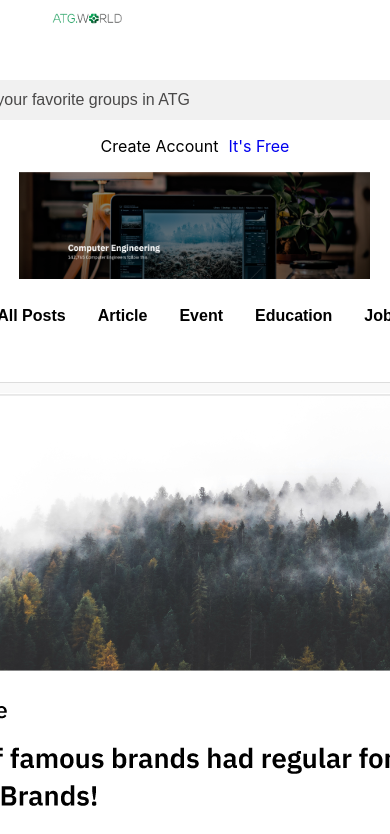
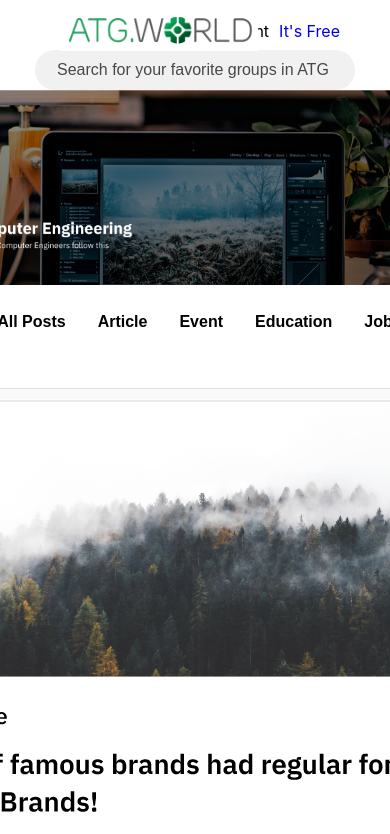
Before and after one commit to ShreyasZope/ATG.WORLD, a React (Create React App) app: page / in a window 390 px wide. Shown: the top 834 px of the page. Built offline with nearby package versions, Linux system fonts and the light colour scheme.

Commit message:
Responsive

```diff
--- a/src/App.css
+++ b/src/App.css
@@ -16,6 +16,16 @@
   position: absolute;
   top: 10px;
   left: 50px;
+}
+
+.image img,
+.Tablet_head img,
+.top-left-container img, /* Direct descendant selector */
+.Center_head img {
+    max-width: 100%;
+    height: auto;
+    display: block;
+    margin: 0 auto;
 }
 
 .search-bar {
@@ -114,52 +124,7 @@
   max-width: 600px; /* Adjust width as needed */
 }
 
-@media (max-width: 768px) {
-  .search-bar {
-    width: 90%;
-  }
 
-  .top-right-container {
-    position: relative;
-    top: auto;
-    right: auto;
-    text-align: center;
-  }
-
-  .home-page {
-    padding-top: 50px;
-  }
-
-  .search-bar {
-    margin-top: 20px;
-  }
-}
-
-@media (max-width: 550px) {
-  .Center_head .Tablet_head img {
-    width: 90vw;
-    height: auto;
-  }
-
-  .home-page .search-bar {
-    display: flex;
-    justify-content: center;
-  }
-
-  .Center_head .Tablet_head {
-    display: flex;
-    justify-content: center;
-  }
-
-  .top-left-container img {
-    width: 90%;
-    height: auto;
-  }
-
-  .top-left-container {
-    width: 21vw;
-  }
-}
 
 .create-account-form {
   display: flex;
@@ -275,3 +240,29 @@
   display: block;
   text-align: center;
 }
+
+@media (max-width: 768px) {
+  .top-right-container,
+  .top-left-container {
+    text-align: center;
+  }
+  .home-page {
+    padding-top: 20px; /* Adjust as needed */
+  }
+
+  .search-bar {
+    margin-top: 20px; /* Adjust as needed */
+  }
+
+}
+
+@media (max-width: 550px) {
+
+  /* Center-head .Tablet_head img rule is unnecessary with above img styles. */
+  .top-left-container img {
+    width: 90%;
+  }
+  .top-left-container {
+   width: auto; /* Adjust as needed */
+ }
+}
```
